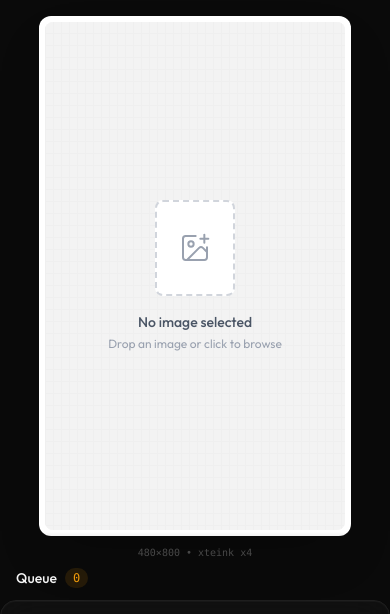
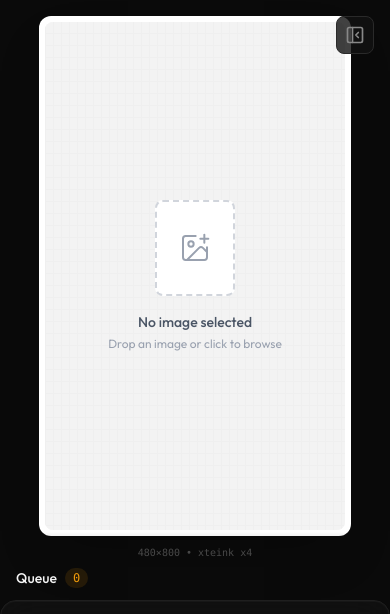
Before and after one commit to jeremyxlewis/xteink-wallpaper, a React (Vite) app: page / in a window 390 px wide. Shown: the top 614 px of the page. Built offline with nearby package versions, Linux system fonts and the light colour scheme.

Commit message:
fix: improve mobile responsiveness - collapsible sidebar, preview at top

```diff
--- a/src/components/App.jsx
+++ b/src/components/App.jsx
@@ -11,6 +11,7 @@ import { useImageProcessor, FIT_MODE, TRANSFORMS, DEVICE_SIZES } from '../hooks/
 import { ErrorBoundary } from './ErrorBoundary';
 import { LiveRegion } from './LiveRegion';
 import { announce } from '../utils/announce';
+import { PanelLeftClose, PanelLeftOpen } from 'lucide-react';
 
 const MAX_FILE_SIZE = 50 * 1024 * 1024;
 const MAX_FILES = 100;
@@ -28,6 +29,7 @@ export default function App() {
   const [isExporting, setIsExporting] = useState(false);
   const [isProcessing, setIsProcessing] = useState(false);
   const [screenTexture, setScreenTexture] = useState(null);
+  const [sidebarOpen, setSidebarOpen] = useState(true);
   const prevScreenTextureRef = useRef(null);
 
   const imageIdRef = useRef(0);
@@ -388,8 +390,23 @@ export default function App() {
 
         <h1 className="sr-only">Xteink X4 Wallpaper Maker - Create 480x800 wallpapers for e-readers</h1>
 
-        <main className="flex-1 flex flex-col-reverse lg:flex-row relative bg-[var(--color-bg)]">
-          <aside className="flex flex-col w-full lg:w-auto lg:min-w-[320px] order-1 lg:order-2">
+        <main className="flex-1 flex flex-col lg:flex-row relative bg-[var(--color-bg)]">
+          <div className="flex-1 flex items-center justify-center p-4 order-1 min-w-0 relative">
+            <button
+              type="button"
+              aria-label={sidebarOpen ? 'Hide controls' : 'Show controls'}
+              onClick={() => setSidebarOpen(!sidebarOpen)}
+              className="lg:hidden absolute top-4 right-4 z-10 p-2 rounded-lg bg-[var(--color-surface-glass)] border border-[var(--color-border)] text-[var(--color-text-secondary)] hover:text-[var(--color-accent)] hover:border-[var(--color-accent)] transition-colors"
+            >
+              {sidebarOpen ? <PanelLeftClose className="w-5 h-5" /> : <PanelLeftOpen className="w-5 h-5" />}
+            </button>
+            <DevicePreview
+              isLoading={isProcessing}
+              screenTexture={screenTexture}
+            />
+          </div>
+
+          <aside className={`flex flex-col w-full lg:w-auto lg:min-w-[320px] order-2 ${sidebarOpen ? 'flex' : 'hidden lg:flex'}`}>
             <div className="order-1 lg:order-1">
               <ImageQueue
                 images={images}
@@ -419,13 +436,6 @@ export default function App() {
               />
             </div>
           </aside>
-
-          <div className="flex-1 flex items-center justify-center p-4 order-2 lg:order-1 min-w-0">
-            <DevicePreview
-              isLoading={isProcessing}
-              screenTexture={screenTexture}
-            />
-          </div>
         </main>
 
         <footer className="sticky bottom-0 glass-panel border-t border-[var(--color-border-subtle)] px-4 py-3 z-40 pb-safe">
--- a/src/components/DevicePreview.jsx
+++ b/src/components/DevicePreview.jsx
@@ -2,7 +2,7 @@ import { EinkPreview } from './EinkPreview';
 
 export function DevicePreview({ isLoading, screenTexture }) {
   return (
-    <div className="relative flex items-center justify-center w-full h-full min-h-[300px] lg:min-h-[400px]">
+    <div className="relative flex items-center justify-center w-full h-full min-h-[180px] sm:min-h-[250px] lg:min-h-[400px]">
       <EinkPreview screenTexture={screenTexture} isLoading={isLoading} />
     </div>
   );
```
